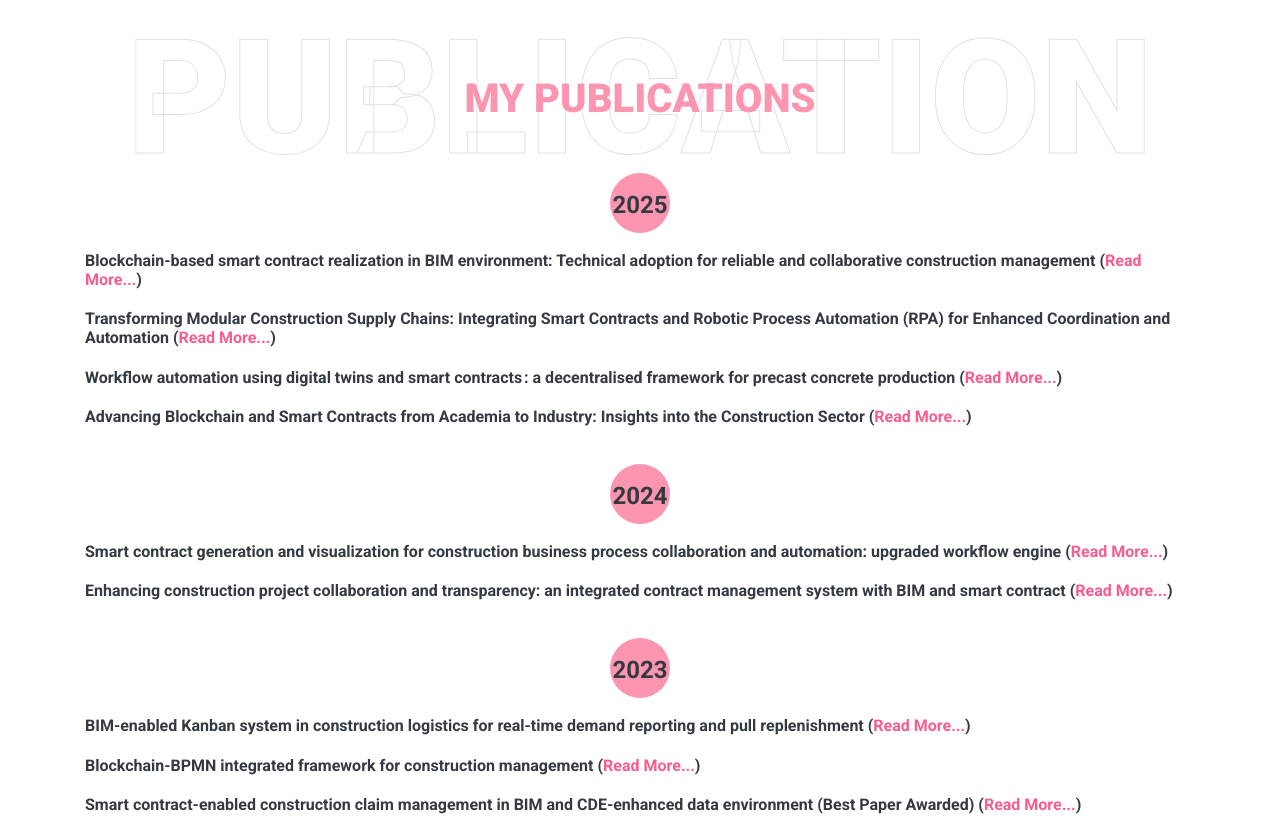
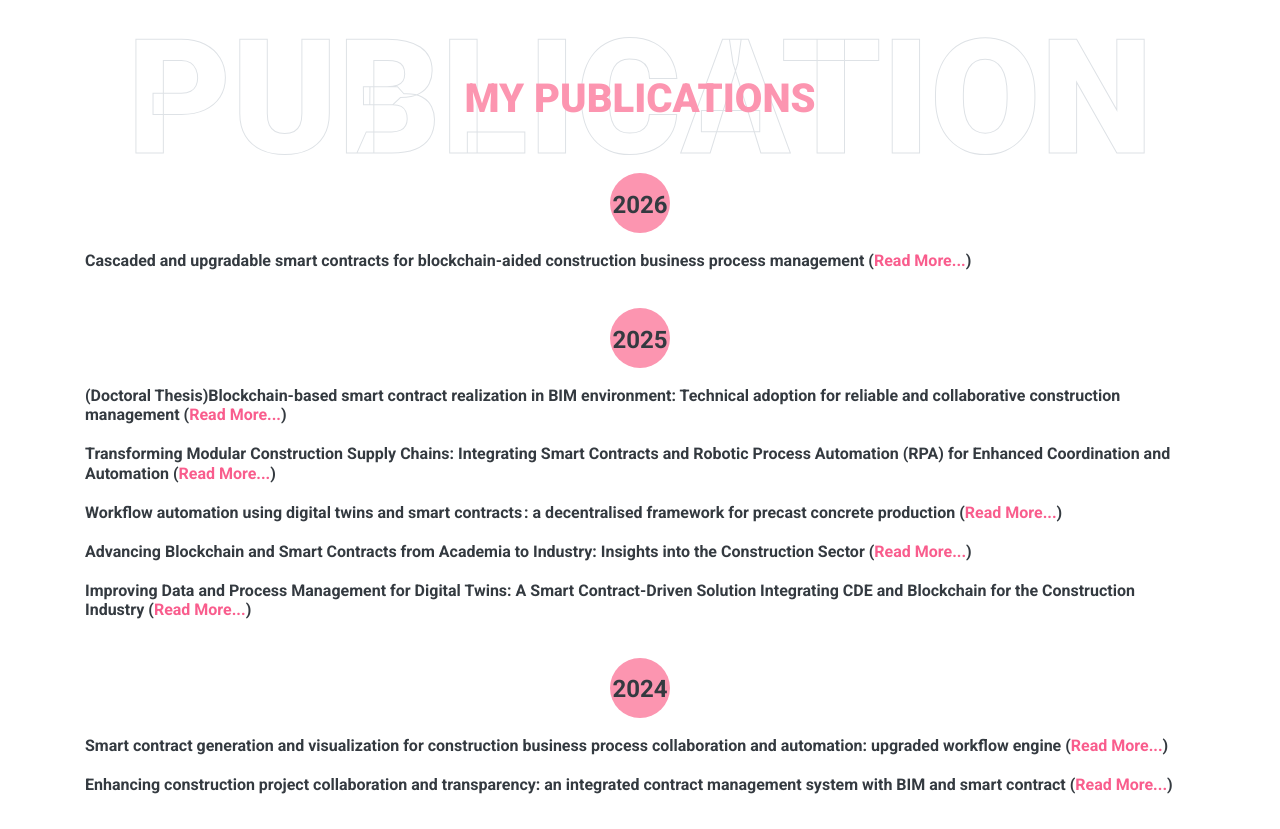
Before and after one commit to XulingYe/xulingye.github.io, a plain HTML site: page index.html in a window 1280 px wide. Shown: the part 3035-3864 px from the top of the page. Drawn offline with nearby package versions, Linux system fonts and the light colour scheme.

Commit message:
Update index.html

```diff
--- a/index.html
+++ b/index.html
@@ -523,6 +523,23 @@
                 <h1 class="position-absolute text-uppercase text-primary">My Publications</h1>
             </div>
             <div class="row">
+                <!-- 2026 -->
+                <div class="col-lg-12 mb-5">
+                    <div class="position-relative mb-4">
+                        <!--<img class="img-fluid rounded w-100" src="img/blog-1.jpg" alt="">-->
+                        <div class="blog-date">
+                            <h4 class="font-weight-bold mb-n1">2026</h4>
+                            <!--<small class="text-white text-uppercase">Journal</small>-->
+                        </div>
+                    </div>
+                    <div>
+                        <br>
+                        <h6 class="font-weight-bold mb-n1">Cascaded and upgradable smart contracts for blockchain-aided construction business process management
+                        (<a class="font-weight-medium mb-4"href="https://doi.org/10.1016/j.autcon.2025.106695">Read More...</a>)</h6>
+                        <!--<a class="btn btn-sm btn-outline-primary py-2" >Read More</a>-->
+                        <br>
+                    </div>
+                </div>
                 <!-- 2025 -->
                 <div class="col-lg-12 mb-5">
                     <div class="position-relative mb-4">
@@ -534,7 +551,7 @@
                     </div>
                     <div ><!--class="text-center" -->
                         <br>
-                        <h6 class="font-weight-bold mb-n1">Blockchain-based smart contract realization in BIM environment: Technical adoption for reliable and collaborative construction management
+                        <h6 class="font-weight-bold mb-n1"> (Doctoral Thesis)Blockchain-based smart contract realization in BIM environment: Technical adoption for reliable and collaborative construction management
                         (<a class="font-weight-medium mb-4"href="https://doi.org/10.13154/294-13689">Read More...</a>)</h6>
                         <br>
                         <h6 class="font-weight-bold mb-n1">Transforming Modular Construction Supply Chains: Integrating Smart Contracts and Robotic Process Automation (RPA) for Enhanced Coordination and Automation
@@ -546,6 +563,9 @@
                         <br>
                         <h6 class="font-weight-bold mb-n1">Advancing Blockchain and Smart Contracts from Academia to Industry: Insights into the Construction Sector
                         (<a class="font-weight-medium mb-4" href="https://doi.org/10.29007/p3d3">Read More...</a>)</h6>
+                        <br>
+                        <h6 class="font-weight-bold mb-n1">Improving Data and Process Management for Digital Twins: A Smart Contract-Driven Solution Integrating CDE and Blockchain for the Construction Industry
+                        (<a class="font-weight-medium mb-4" href="https://doi.org/10.1061/9780784486122.036">Read More...</a>)</h6>
                         <br>
                     </div>
                 </div>
```
